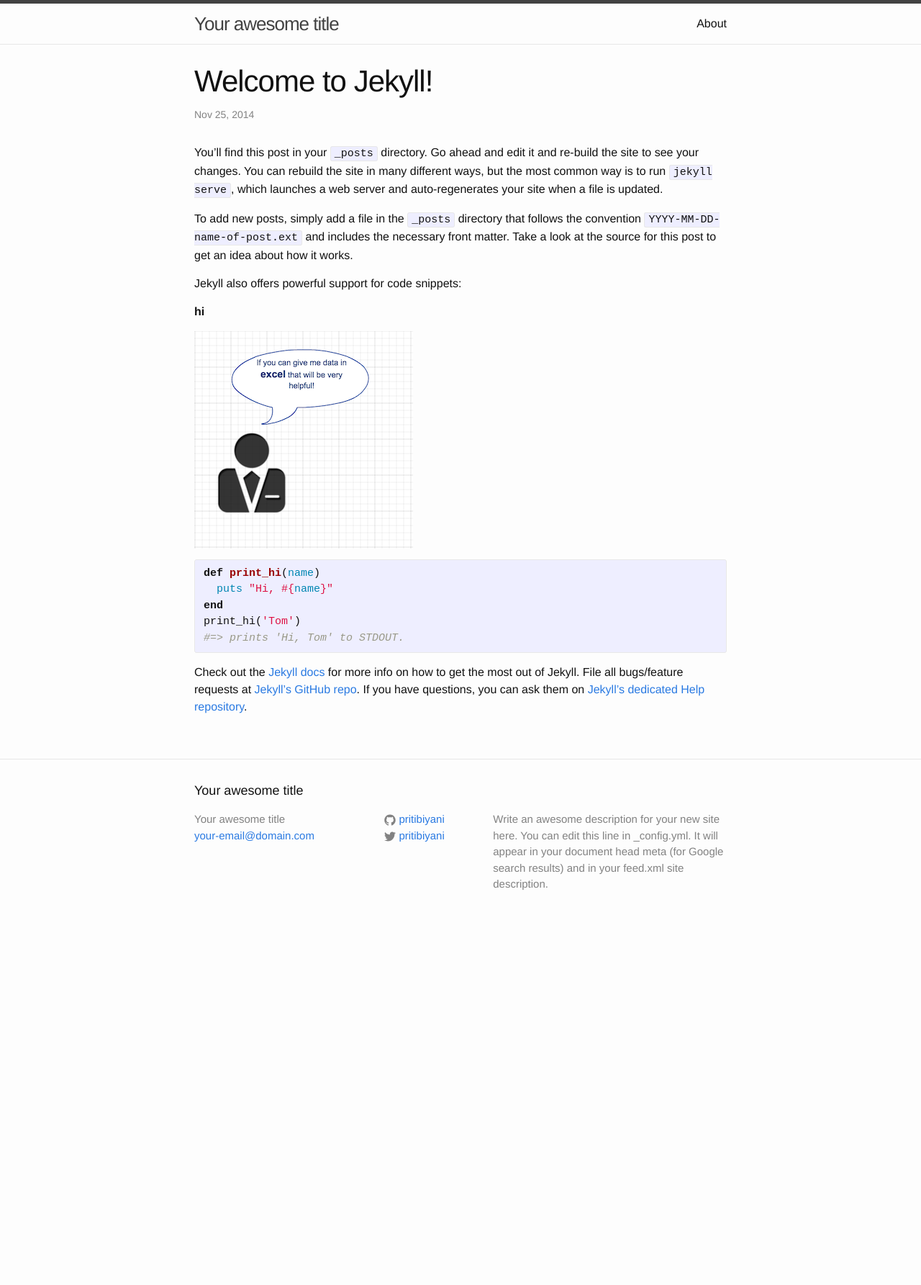
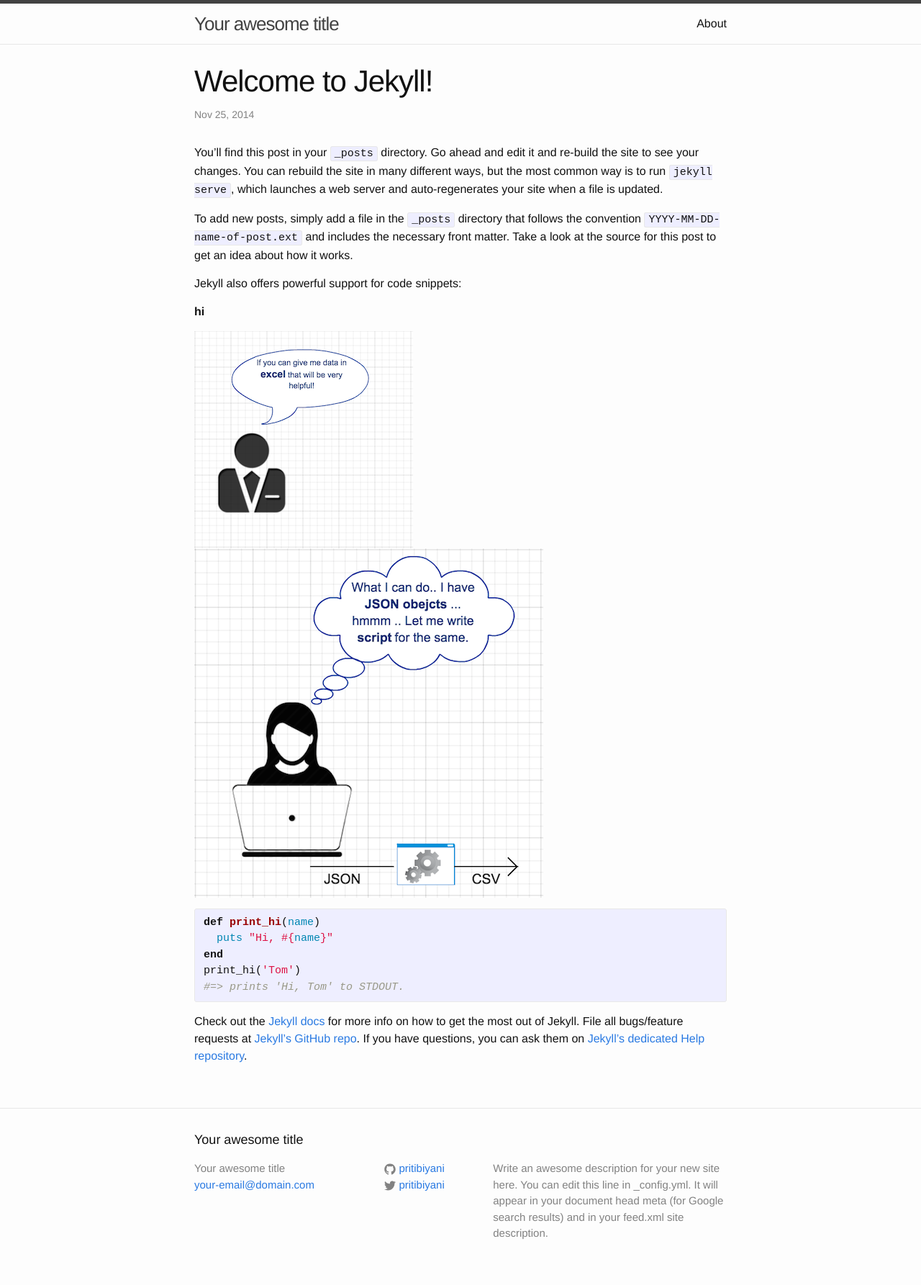
Before and after one commit to pritibiyani/pritibiyani.github.io, a Jekyll site: the page built from _posts/2014-11-25-welcome-to-jekyll.markdown, in a window 1280 px wide. Shown: the whole page at 72% size. Built offline with Jekyll 4.4.1, drawn with Linux system fonts in a browser that asks for light colours; before the commit the page ends 1300 px from its top, so only the background shows below that.

```diff
--- a/_posts/2014-11-25-welcome-to-jekyll.markdown
+++ b/_posts/2014-11-25-welcome-to-jekyll.markdown
@@ -14,6 +14,7 @@ Jekyll also offers powerful support for code snippets:
 
 
 ![My helpful screenshot]({{ site.url }}/assets/data_format_01.png)
+![My helpful screenshot]({{ site.url }}/assets/data_format_02_resize.png)
 
 
 {% highlight ruby %}
```
